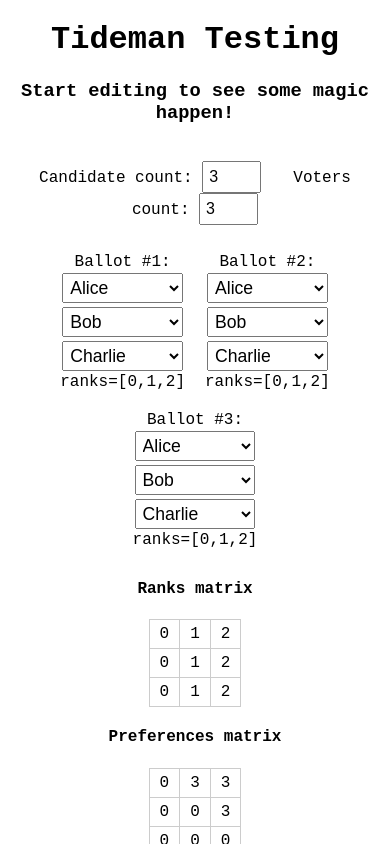
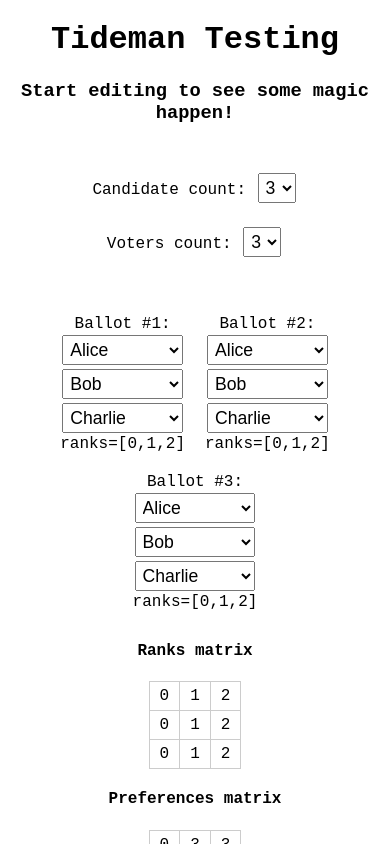
Before and after one commit to josefrichter/tideman, a React (Create React App) app: page / in a window 390 px wide. Shown: the top 844 px of the page. Built offline with nearby package versions, Linux system fonts and the light colour scheme.

Commit message:
replaced number inputs with selects works better on mobile

```diff
--- a/src/App.tsx
+++ b/src/App.tsx
@@ -62,29 +62,37 @@ export default function App() {
       <h1>Tideman Testing</h1>
       <h3>Start editing to see some magic happen!</h3>
       <br />
+      <div
+        style={{ display: "flex", flexWrap: "wrap", justifyContent: "center" }}
+      >
+        <div style={{ maxWidth: "250px", margin: "10px" }}>
           <label>
-        Candidate count:&nbsp;
-        <input
-          type="number"
+            Candidate&nbsp;count:&nbsp;
+            <select
+              value={votersXranks[0].length}
               onChange={handleNoOfCandidatesInput}
-          value={votersXranks[0].length}
-          min={2}
-          max={9}
-          style={{ fontSize: "1em", padding: "5px" }}
-        />
+            >
+              {Array.from(Array(8).keys()).map(k => (
+                <option value={k + 2}>{k + 2}</option>
+              ))}
+            </select>
           </label>
-      &emsp;&emsp;
+        </div>
+
+        <div style={{ maxWidth: "250px", margin: "10px" }}>
           <label>
-        Voters count:&nbsp;
-        <input
-          type="number"
+            Voters&nbsp;count:&nbsp;
+            <select
+              value={votersXranks.length}
               onChange={handleNoOfVotersInput}
-          value={votersXranks.length}
-          min={1}
-          max={9}
-          style={{ fontSize: "1em", padding: "5px" }}
-        />
+            >
+              {Array.from(Array(8).keys()).map(k => (
+                <option value={k + 2}>{k + 2}</option>
+              ))}
+            </select>
           </label>
+        </div>
+      </div>
       <br />
       <br />
       <div
```
Lines whose indentation alone changed are shown as unchanged.
